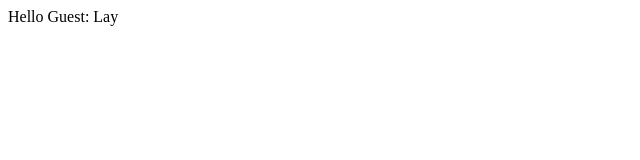
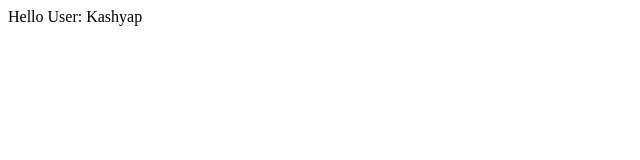
Before and after one commit to kashyapkapdi/REACT-JS-PRACTICES, a React (Create React App) app: page / in a window 1280 px wide. Shown: the top 160 px of the page, without its empty margins (0-640 px from the left). Built offline with nearby package versions, Linux system fonts and the light colour scheme.

Commit message:
Short circuit conditional rendering.

```diff
--- a/src/App.js
+++ b/src/App.js
@@ -5,17 +5,13 @@ class App extends Component {
   state = {
     userName: "Kashyap",
     guestName: "Lay",
-    isLoggedIn: false,
+    isLoggedIn: true,
   };
   render() {
-    // this is the demo of Ternary operator conditional rendering.
+    // this is the demo of Short circuit conditional rendering.
     return (
       <div>
-        {this.state.isLoggedIn ? (
-          <User userName={this.state.userName} />
-        ) : (
-          <Guest guestName={this.state.guestName} />
-        )}
+        {this.state.isLoggedIn && <User userName={this.state.userName} />}
       </div>
     );
   }
```
